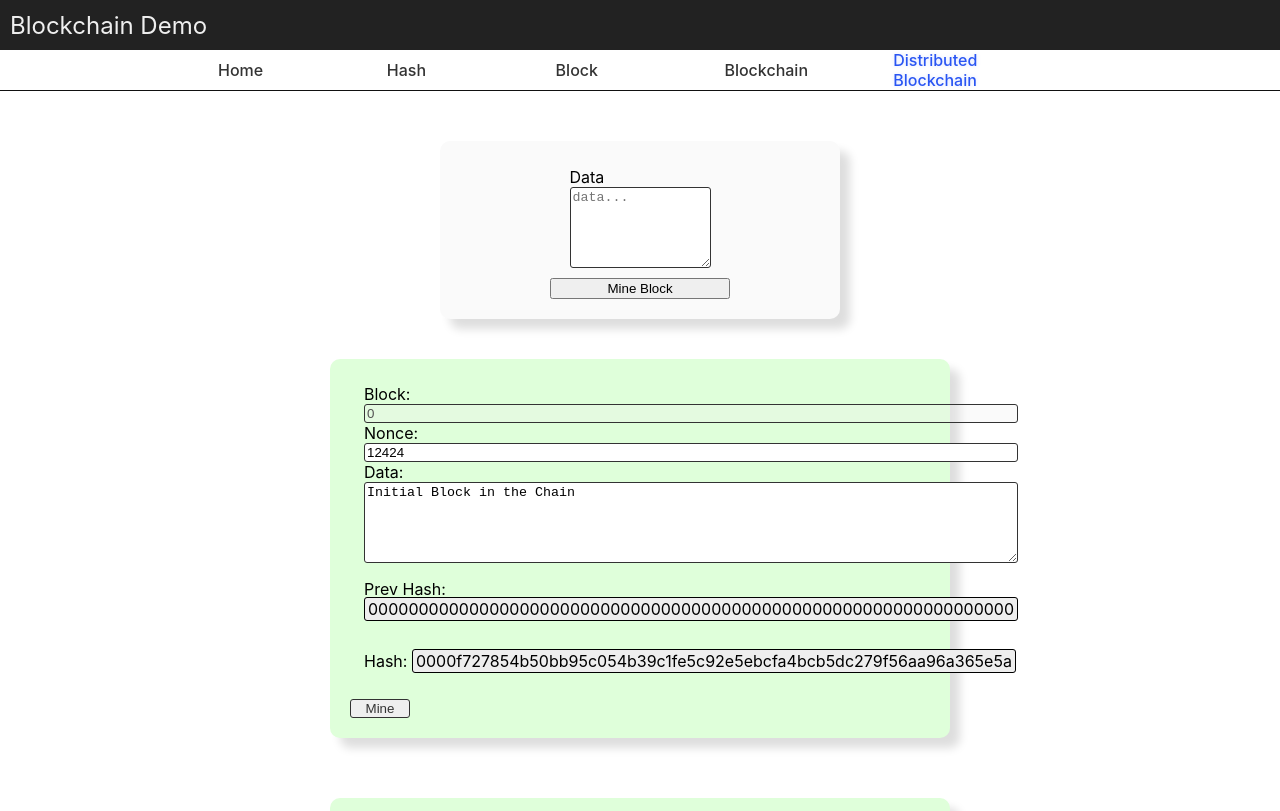
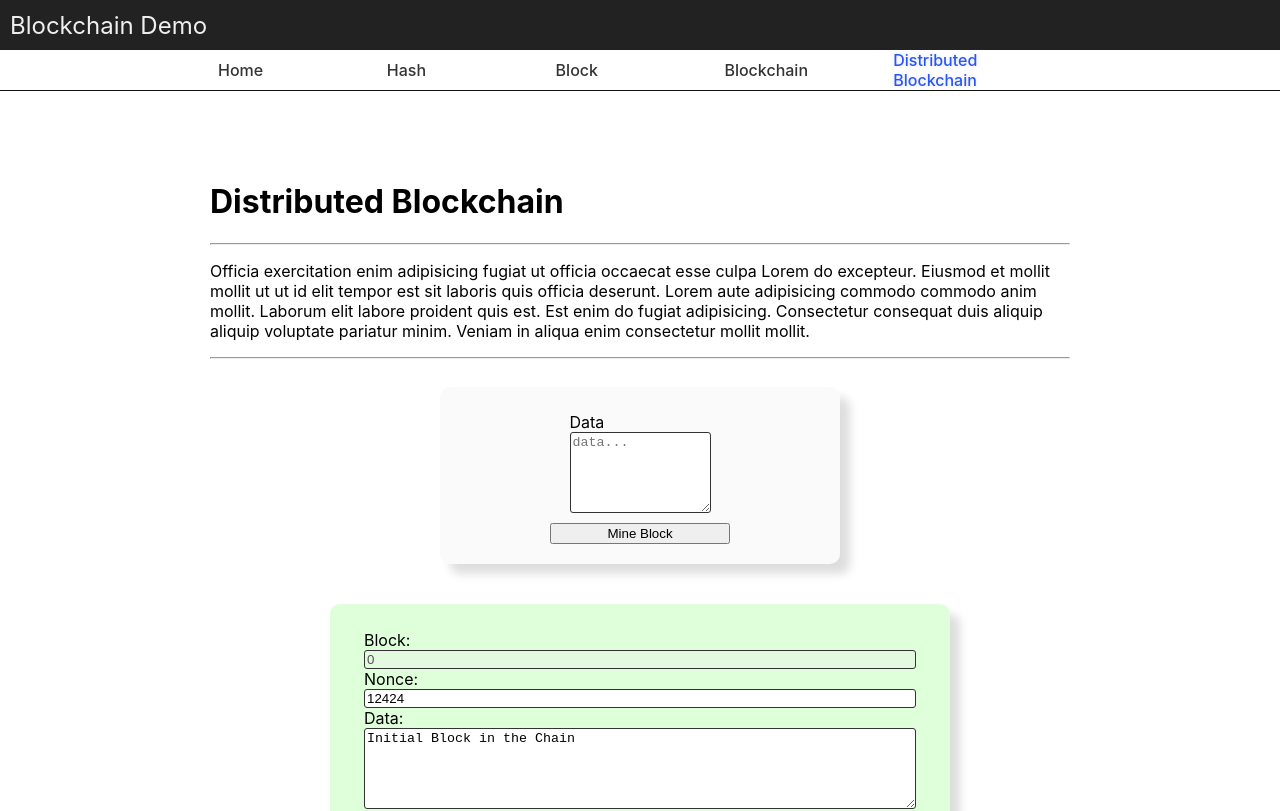
Before and after one commit to joecaro/blockchain-demo-reactJS, a React (Create React App) app: page /distributed in a window 1280 px wide. Shown: the top 811 px of the page. Built offline with nearby package versions, Linux system fonts and the light colour scheme.

Commit message:
initial content

```diff
--- a/src/Pages/DistributedChain.js
+++ b/src/Pages/DistributedChain.js
@@ -1,10 +1,25 @@
 import React from "react";
 import DistributedBlockchain from "../components/DistributedBlockchain";
+import { Main } from "../components/styles/Main";
 
 export default function DistributedChain() {
   return (
-    <div>
+    <>
+      <Main>
+        <h1>Distributed Blockchain</h1>
+        <hr />
+        <p>
+          Officia exercitation enim adipisicing fugiat ut officia occaecat esse
+          culpa Lorem do excepteur. Eiusmod et mollit mollit ut ut id elit
+          tempor est sit laboris quis officia deserunt. Lorem aute adipisicing
+          commodo commodo anim mollit. Laborum elit labore proident quis est.
+          Est enim do fugiat adipisicing. Consectetur consequat duis aliquip
+          aliquip voluptate pariatur minim. Veniam in aliqua enim consectetur
+          mollit mollit.
+        </p>
+        <hr />
+      </Main>
       <DistributedBlockchain />
-    </div>
+    </>
   );
 }
--- a/src/components/Block/DistributedBlock.js
+++ b/src/components/Block/DistributedBlock.js
@@ -27,6 +27,7 @@ export const SingleBlockCard = styled.div`
     padding: 1px 3px;
     border-radius: 3px;
     border: 1px solid black;
+    font-size: 0.75rem;
   }
 `;
 
```
